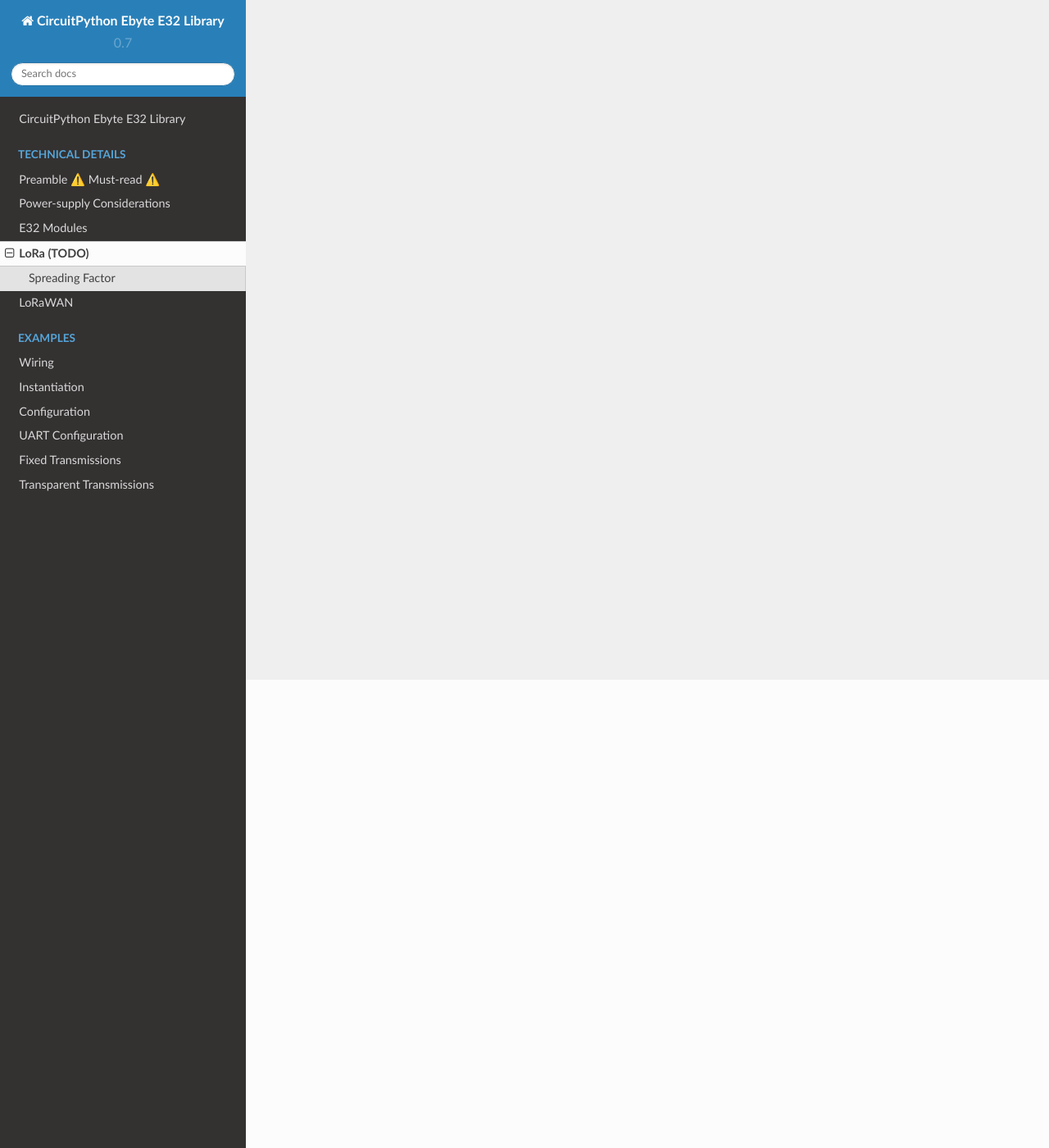
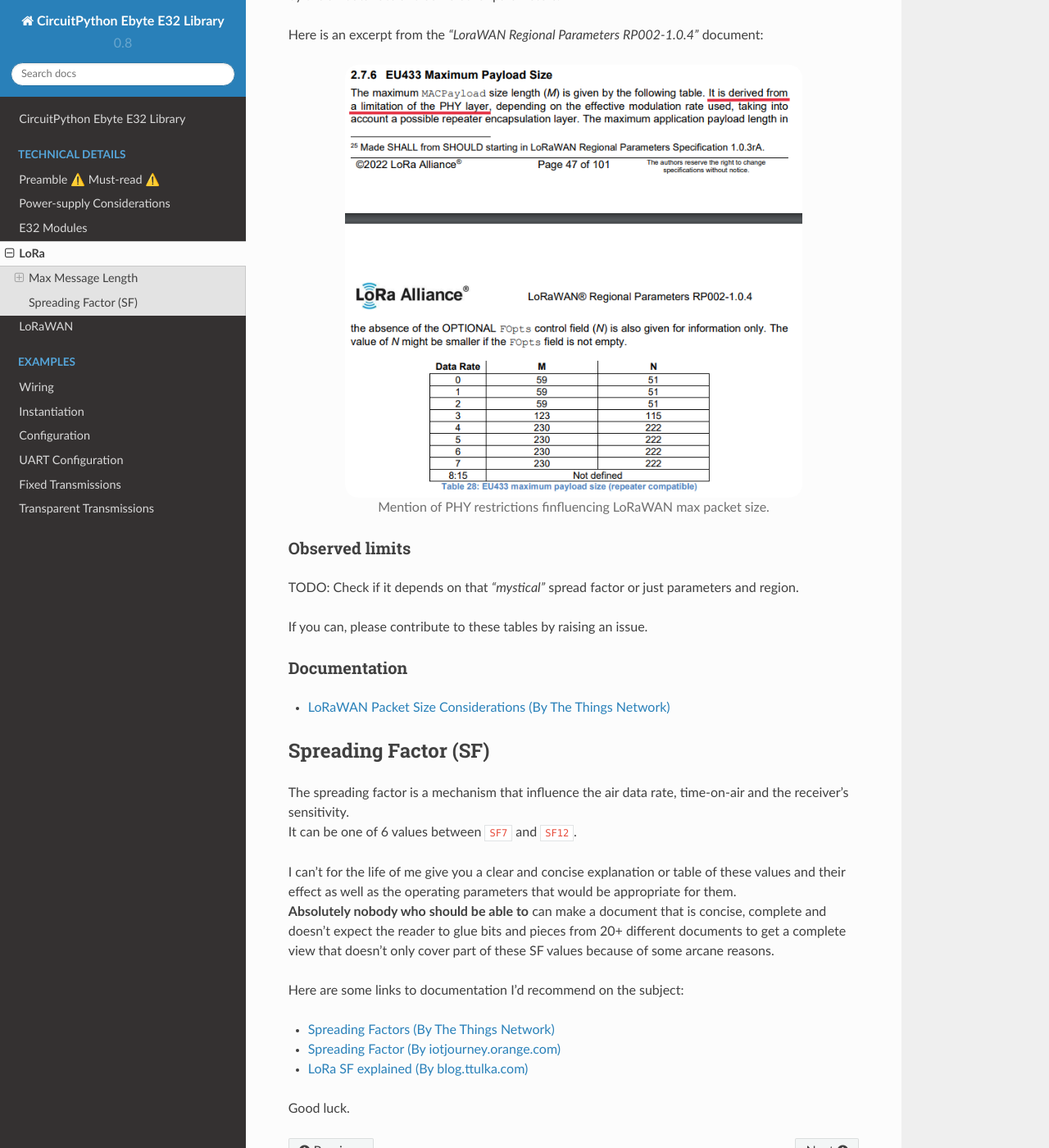
Before and after one commit to aziascreations/CircuitPython-Ebyte-E32, a Sphinx documentation site: the page built from docs/technical_details_lora.rst, in a window 1280 px wide and 1400 px high, scrolled down 571 px. Shown: the whole window at 82% size. Built offline with Sphinx 7.4.7 and the Read the Docs theme 2.0.0, drawn with Linux system fonts in a browser that asks for light colours; some of the changed text lies outside the part shown.

Commit message:
Added basic info for LoRa, Bunped to v0.8.0 Update lora-phy-size-limit-mention.png, conf.py, and 4 more files...

```diff
--- a/docs/conf.py
+++ b/docs/conf.py
@@ -40,6 +40,6 @@ html_favicon = "_static/favicon.ico"
 html_css_files = ["extra_styles.css"]
 
 # The short X.Y version.
-version = "0.7"
+version = "0.8"
 # The full version, including alpha/beta/rc tags.
-release = "0.7.0"
+release = "0.8.0"
--- a/docs/technical_details_lora.rst
+++ b/docs/technical_details_lora.rst
@@ -1,7 +1,65 @@
-LoRa (TODO)
------------
-TODO
+.. role:: raw-html(raw)
+    :format: html
 
-Spreading Factor
-^^^^^^^^^^^^^^^^
-TODO
+LoRa
+----
+Also referred to as `LoRa PHY`.
+
+TODO: Add more.
+
+Max Message Length
+^^^^^^^^^^^^^^^^^^
+⚠️ **Do not confuse with LoRaWAN limits** ⚠️
+
+This limit can be **somewhat** ignored when using transparent communications since the message doesn't
+contain the target address and channel.
+
+Official limits
+"""""""""""""""
+I couldn't find any concrete limits for packet size on LoRa PHY.
+
+All I know is that is depends on a maximum air-time limit enforced by local RF laws which is defined by the
+air data rate and some other parameters.
+
+Here is an excerpt from the `"LoraWAN Regional Parameters RP002-1.0.4"` document:
+
+.. image:: _static/lora-phy-size-limit-mention.png
+   :width: 80%
+   :alt: Mention of PHY restrictions influencing LoRaWAN max packet size.
+   :align: center
+
+:raw-html:`<span class="image-caption">Mention of PHY restrictions finfluencing LoRaWAN max packet size.</span>`
+
+Observed limits
+"""""""""""""""
+TODO: Check if it depends on that `"mystical"` spread factor or just parameters and region.
+
+If you can, please contribute to these tables by raising an issue.
+
+Documentation
+"""""""""""""
+
+* `LoRaWAN Packet Size Considerations (By The Things Network) <https://lora-developers.semtech.com/documentation/tech-papers-and-guides/the-book/packet-size-considerations>`_
+
+Spreading Factor (SF)
+^^^^^^^^^^^^^^^^^^^^^
+The spreading factor is a mechanism that influence the air data rate, time-on-air and the receiver's sensitivity.
+:raw-html:`<br>`
+It can be one of 6 values between ``SF7`` and ``SF12``.
+
+I can't for the life of me give you a clear and concise explanation or table of these values and their effect
+as well as the operating parameters that would be appropriate for them.
+:raw-html:`<br>`
+**Absolutely nobody who should be able to** can make a document that is concise, complete and
+doesn't expect the reader to glue bits and pieces from 20+ different documents to get a complete view that
+doesn't only cover part of these SF values because of some arcane reasons.
+
+Here are some links to documentation I'd recommend on the subject:
+
+* `Spreading Factors (By The Things Network) <https://www.thethingsnetwork.org/docs/lorawan/spreading-factors/>`_
+
+* `Spreading Factor (By iotjourney.orange.com) <https://iotjourney.orange.com/en/support/faq/spreading-factor-(sf)>`_
+
+* `LoRa SF explained (By blog.ttulka.com) <https://blog.ttulka.com/lora-spreading-factor-explained/>`_
+
+Good luck.
--- a/docs/technical_details_lorawan.rst
+++ b/docs/technical_details_lorawan.rst
@@ -3,6 +3,10 @@
 
 LoRaWAN
 -------
+⚠️ **LoRaWAN isn't supported by this project !** ⚠️
+
+Technical details
+^^^^^^^^^^^^^^^^^
 This section will only contain some basic information about some of LoRaWAN's mechanisms.
 
 We strongly recommend you consult the documentation provided by `The Things Network` and `LoRa Alliance`
--- a/docs/technical_details_preamble.rst
+++ b/docs/technical_details_preamble.rst
@@ -27,6 +27,8 @@ If you need a simple example to motivate you into ready this section, read the f
     Depending on the frequencies, region and data rates, **a LoRa packet cannot be larger than 11 bytes** under
     unfavorable conditions, **or 250 bytes** under favorable ones.
 
+You can go to ??? for more information on this limitation.
+
 .. _ref-legal-aside:
 
 Legal Aside
--- a/ebyte_e32/__version__.py
+++ b/ebyte_e32/__version__.py
@@ -6,6 +6,6 @@ Contains the module's version numbers and semver representation.
 """
 
 MAJOR = 0
-MINOR = 7
+MINOR = 8
 PATCH = 0
 VERSION = f"{MAJOR}.{MINOR}.{PATCH}"
```
Also changed, not shown: docs/_static/lora-phy-size-limit-mention.png (added).
